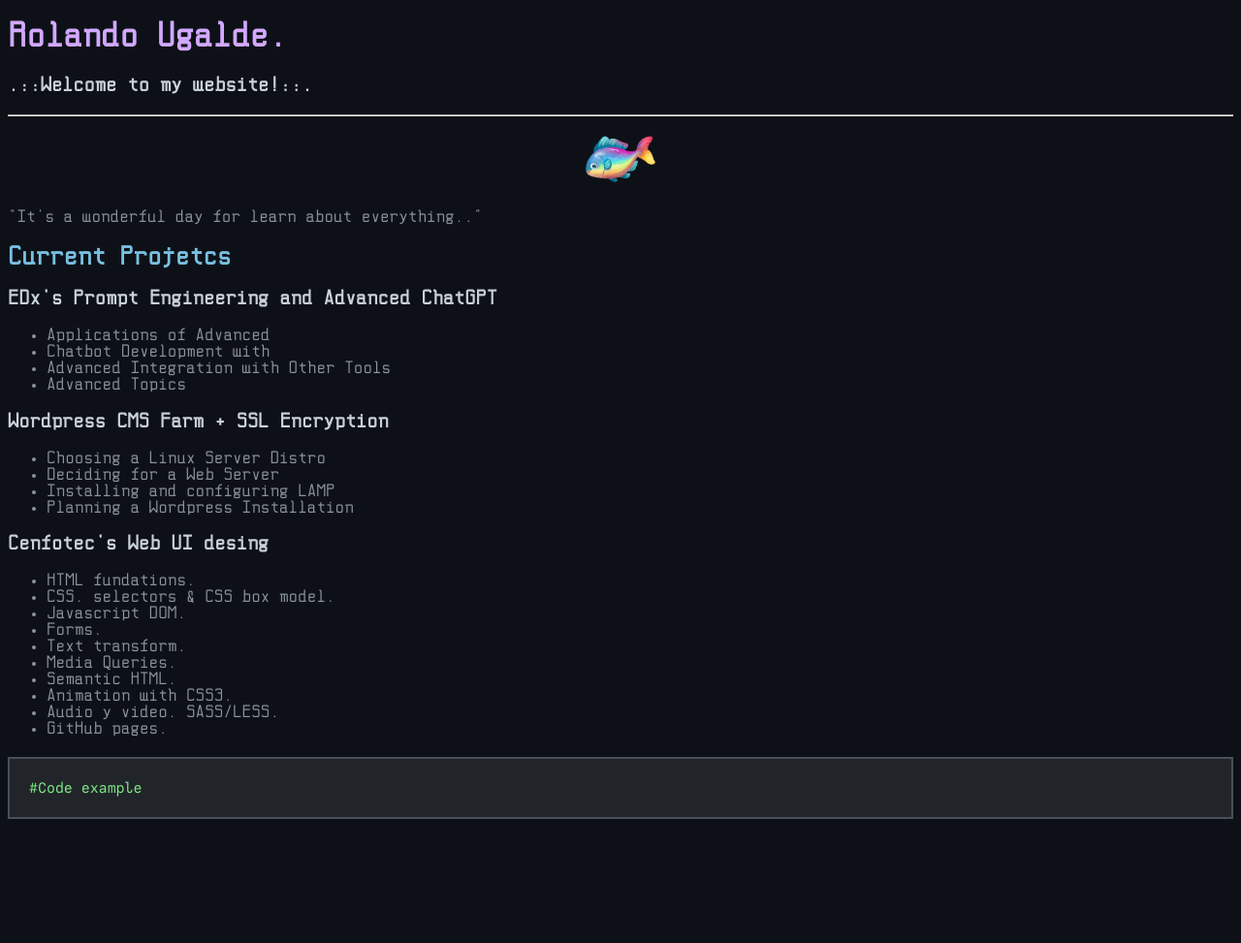
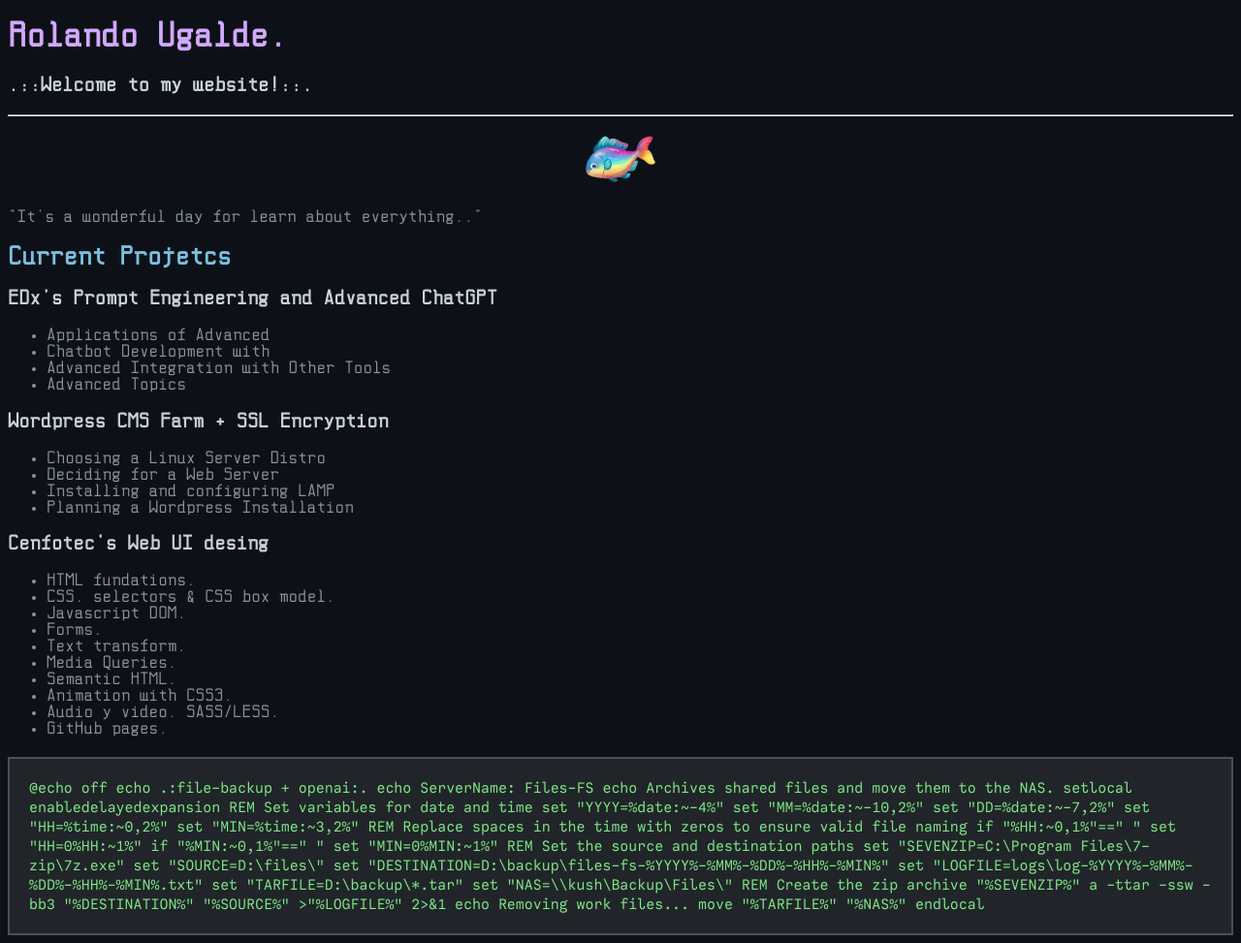
Before and after one commit to rolandougalde/rolandougalde.github.io, a Jekyll site: the page built from index.md, in a window 1280 px wide. Shown: the whole page at 97% size. Built offline with Jekyll 4.4.1, drawn with Linux system fonts in a browser that asks for light colours; our own code applies the rules of GitHub Pages for plain Markdown files; before the commit the page ends 900 px from its top, so only the background shows below that.

Commit message:
Update default.html

```diff
--- a/_layouts/default.html
+++ b/_layouts/default.html
@@ -54,7 +54,40 @@
   </div>
 
   <div class="formatted-box">
-    #Code example
+    @echo off
+    echo .:file-backup + openai:.
+    echo ServerName: Files-FS
+    echo Archives shared files and move them to the NAS.
+
+    setlocal enabledelayedexpansion
+
+    REM Set variables for date and time
+    set "YYYY=%date:~-4%"
+    set "MM=%date:~-10,2%"
+    set "DD=%date:~-7,2%"
+    set "HH=%time:~0,2%"
+    set "MIN=%time:~3,2%"
+
+    REM Replace spaces in the time with zeros to ensure valid file naming
+    if "%HH:~0,1%"==" " set "HH=0%HH:~1%"
+    if "%MIN:~0,1%"==" " set "MIN=0%MIN:~1%"
+
+    REM Set the source and destination paths
+    set "SEVENZIP=C:\Program Files\7-zip\7z.exe"
+    set "SOURCE=D:\files\"
+    set "DESTINATION=D:\backup\files-fs-%YYYY%-%MM%-%DD%-%HH%-%MIN%"
+    set "LOGFILE=logs\log-%YYYY%-%MM%-%DD%-%HH%-%MIN%.txt"
+    set "TARFILE=D:\backup\*.tar"
+    set "NAS=\\kush\Backup\Files\"
+
+    REM Create the zip archive
+    "%SEVENZIP%" a -ttar -ssw -bb3 "%DESTINATION%" "%SOURCE%" >"%LOGFILE%" 2>&1
+
+    echo Removing work files...
+    move "%TARFILE%" "%NAS%"
+
+    endlocal
+
   </div>
 
  <!--
```
